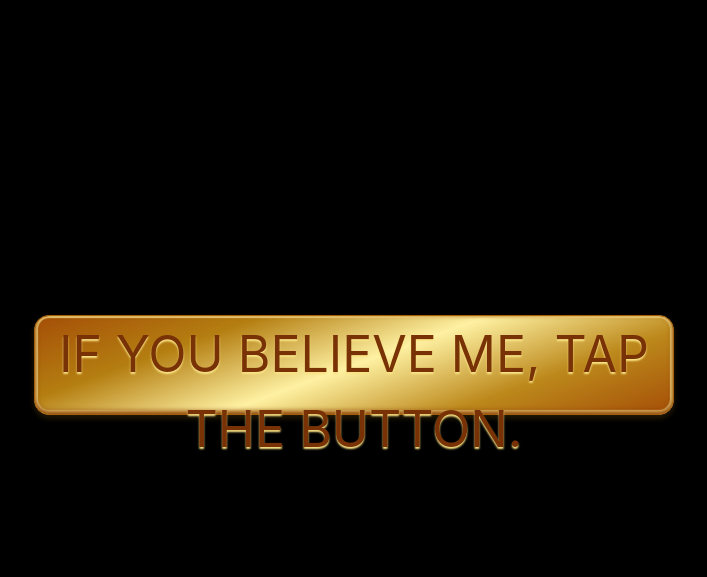
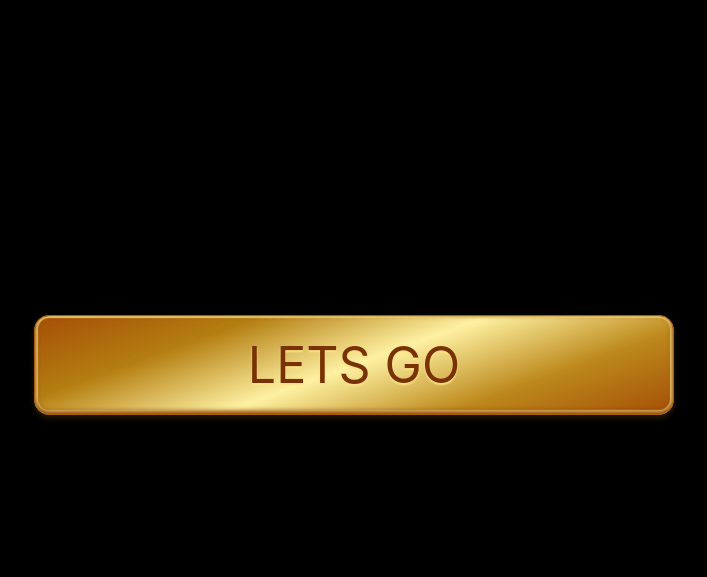
Before and after one commit to 2204038shifat/Birthday-wish, a plain HTML site: page index.html in a window 1280 px wide. Shown: the part 45-622 px from the top of the page, without its empty margins (286-993 px from the left). Drawn offline with Linux system fonts and the light colour scheme; a script that the page names is missing.

Commit message:
btn changed

```diff
--- a/index.html
+++ b/index.html
@@ -12,7 +12,7 @@
     <div class="container">
         <div class="row">
             <div class="loader">
-                <button id="play">If you believe me, tap the button.</button>
+                <button id="play">Lets Go</button>
             </div>
         </div>
     </div>
```
